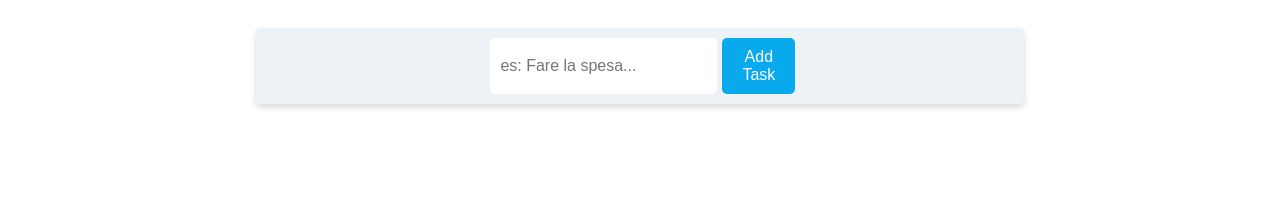
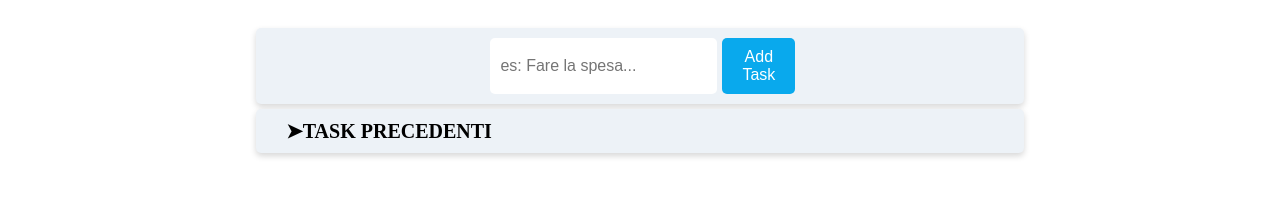
Before and after one commit to renatoirina/html-css-toboolist, a plain HTML site: page index.html in a window 1280 px wide. Shown: the part 95-292 px from the top of the page. Drawn offline with Linux system fonts and the light colour scheme.

Commit message:
feat: init of tasks list

```diff
--- a/css/style.css
+++ b/css/style.css
@@ -25,17 +25,16 @@ body {
     margin: auto;
 }
 
-/* MAIN < BARRA DI AGGIUNTA TASKS */
+/* MAIN < ADD TASKS CONTAINER */
 .input-container {
     display: flex;
     justify-content: space-between;
     padding: 10px;
-    margin-top: 20px;
     background-color: #edf2f7;
     box-shadow: 0px 3px 6px 0px rgba(0,0,0,0.16);
     border-radius: 5px;
     width: 60%;
-    margin: 40px auto;
+    margin: 40px auto 5px;
 }
 
 .input-container input {
@@ -61,3 +60,40 @@ body {
     border-radius: 5px;
     cursor: pointer;
 }
+
+/* MAIN < TASKS CONTAINER */
+.tasks-container {
+    display: flex;
+    flex-direction: column;
+    padding: 10px;
+    background-color: #edf2f7;
+    box-shadow: 0px 3px 6px 0px rgba(0,0,0,0.16);
+    border-radius: 5px;
+    width: 60%;
+    margin: auto;
+}
+
+.tasks-container .task {
+    display: flex;
+    justify-content: space-between;
+    align-items: center;
+    list-style-type: none
+}
+
+.tasks-container .task .task-title {
+    flex-grow: 1;
+    font-size: 16px;
+}
+
+.tasks-container .task .task-tag {
+    background-color: #09a9ed;
+    color: white;
+    padding: 5px 10px;
+    border-radius: 5px;
+    font-size: 14px;
+}
+
+h1 {
+    font-size: 20px;
+    margin-left: 20px;
+}
--- a/index.html
+++ b/index.html
@@ -20,11 +20,20 @@
     <!-- Apertura Main -->
     <main>
         <!-- Creazione barra di aggiunta delle Tasks -->
-        <div class="input-container">
+        <container class="input-container">
             <input type="text" placeholder="es: Fare la spesa...">
             <button class="add-task">Add Task</button>
-        </div>
+        </container>
 
+        <!-- Creazione del container delle Tasks -->
+        <container class="tasks-container">
+            <!-- Lista delle task -->
+            <ol class="task">
+                <li>
+                    <h1>&#10148;TASK PRECEDENTI</h1>
+                </li>
+            </ol>
+        </container>
     </main>
     <!-- Chiusura Main -->
 </body>
```
